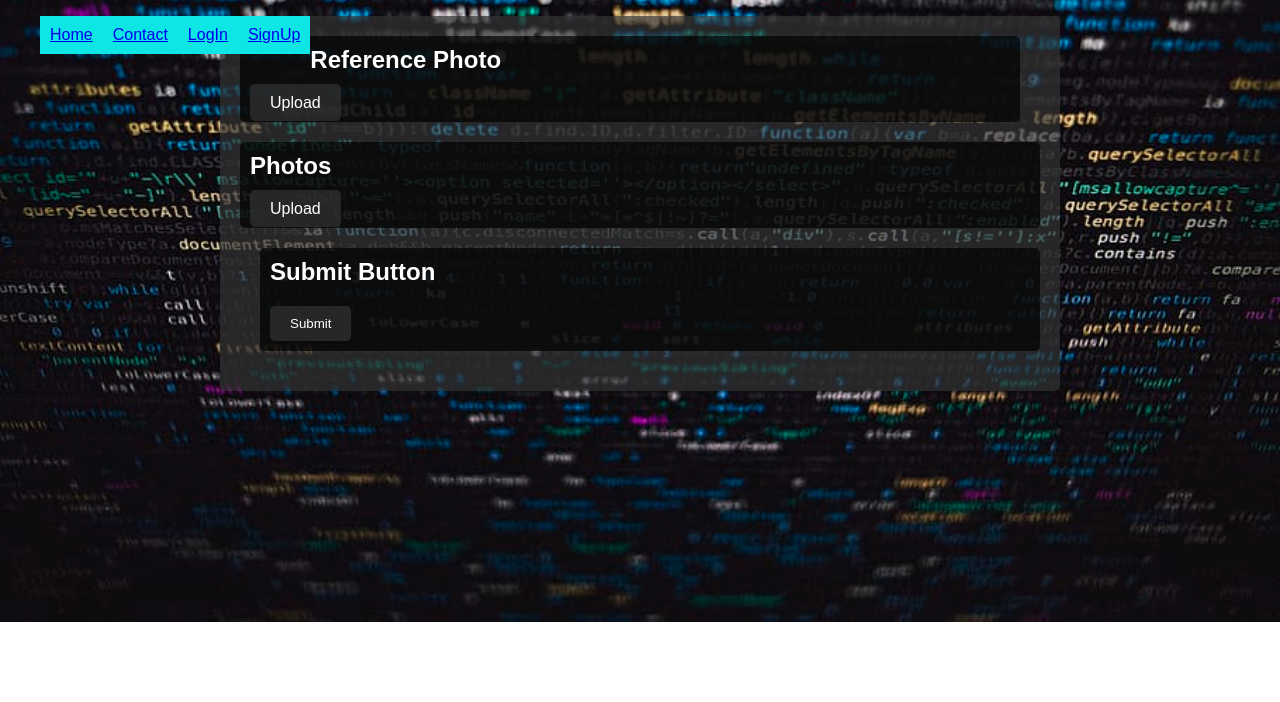
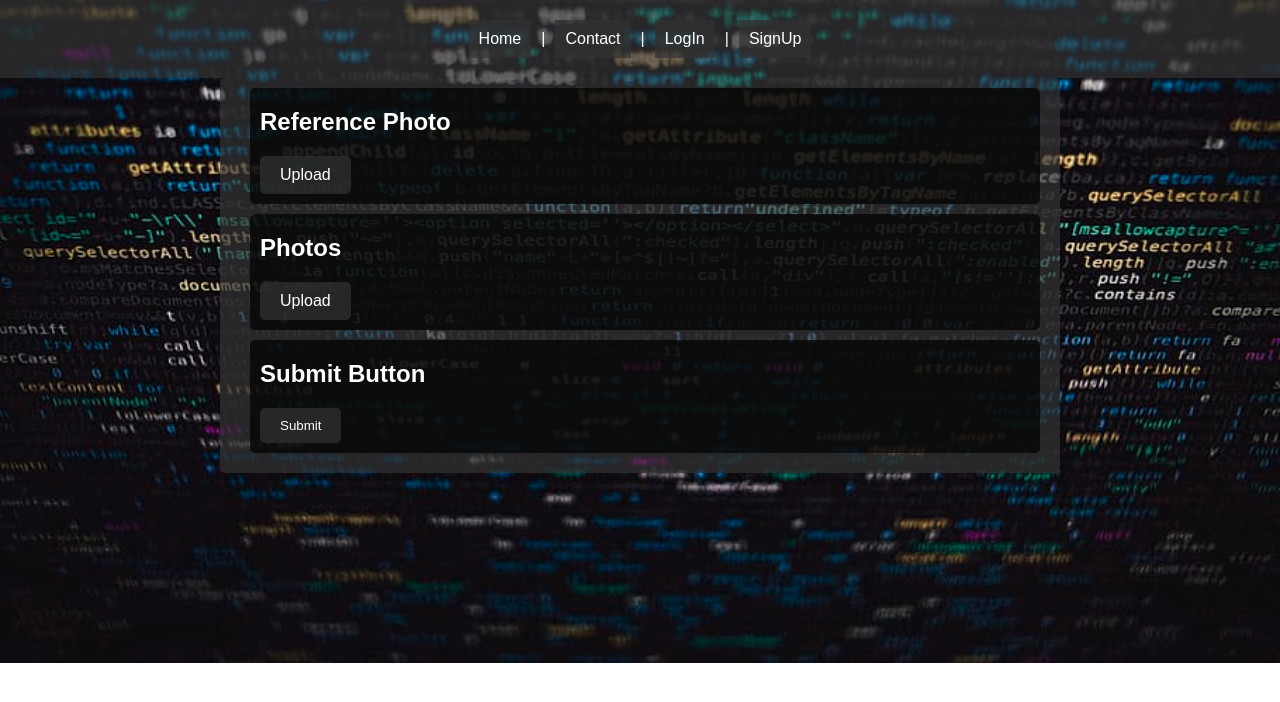
Before and after one commit to kunal0717/aws_project, a plain HTML site: page index.html in a window 1280 px wide. Drawn offline with Linux system fonts and the light colour scheme.

Commit message:
Changes made to the code

```diff
--- a/index.html
+++ b/index.html
@@ -5,14 +5,20 @@
   <link rel="stylesheet" href="style.css">
 </head>
 <body>
-  <!-- #navigation code -->
+  <header>
+    <nav class="navigation">
       <ul>
         <li><a href="#home">Home</a></li>
+        <li class="separator">|</li>
         <li><a href="#contact">Contact</a></li>
+        <li class="separator">|</li>
         <li><a href="#login">LogIn</a></li>
+        <li class="separator">|</li>
         <li><a href="#signup">SignUp</a></li>
       </ul>
+    </nav>
 
+  </header>
 
   <main>
     <section>
--- a/style.css
+++ b/style.css
@@ -12,47 +12,67 @@ header {
   background-color: rgba(51, 51, 51, 0.7);
   padding: 20px;
   text-align: center;
+  display: flex;
+  justify-content: center;
+}
+
+.navigation ul {
+  list-style: none;
+  margin: 0;
+  padding: 0;
+  display: flex;
+  align-items: center; /* Vertically align the navigation items */
+}
+
+.navigation li a {
+  display: block;
+  padding: 10px;
+  font-size: 16px;
+  background-color: rgba(51, 51, 51, 0.7);
+  color: #fff;
+  text-decoration: none;
+  transition: background-color 0.3s ease;
+}
+
+.navigation .separator {
+  color: #fff;
+  margin: 10px;
+}
+
+.navigation li:hover a {
+  background-color: rgba(85, 85, 85, 0.7);
 }
 
 .title-box {
-  background-color: #000;
-  padding: 10px;
+  background-color: rgba(51, 51, 51, 0.7);
+  padding: 10px 20px;
   display: inline-block;
   border-radius: 5px;
-}
-
-h1 {
-  color: #fff;
-  margin: 0;
-}
-
-#about {
-  text-align: left;
-  padding-top: 20px;
-  color: #fff;
 }
 
 main {
   max-width: 800px;
   margin: 0 auto;
-  padding: 20px;
+  padding: 10px 20px;
   background-color: rgba(51, 51, 51, 0.7);
   box-shadow: 0px 0px 10px rgba(0, 0, 0, 0.1);
   border-radius: 5px;
+  text-align: left;
 }
 
 section {
-  margin-bottom: 20px;
+  margin-bottom: 10px;
 }
 
 h2 {
-  margin-top: 0;
+  margin-top: 10px;
   color: #fff;
 }
 
 .image-upload {
   position: relative;
-  display: inline-block;
+  display: flex;
+  justify-content: flex-start; /* Align buttons to the left */
 }
 
 .image-upload input[type="file"] {
@@ -63,6 +83,7 @@ h2 {
   background-color: rgba(51, 51, 51, 0.7);
   color: #fff;
   padding: 10px 20px;
+  border: none;
   cursor: pointer;
   border-radius: 5px;
   transition: background-color 0.3s ease;
@@ -109,21 +130,15 @@ section:hover button {
 
 section:first-child {
   flex: 1;
-  margin-right: 20px;
+  margin-left: 10px;
 }
 
 section:nth-child(2) {
   flex: 2;
+  margin-left: 10px;
 }
 
 section:last-child {
   flex: 1;
-  margin-left: 20px;
+  margin-left: 10px;
 }
-
-li {
-  float:left;
-  display: block;
-  padding: 10px;
-  background-color: #0ee5e5;
-}
```
Lines whose indentation alone changed are shown as unchanged.
